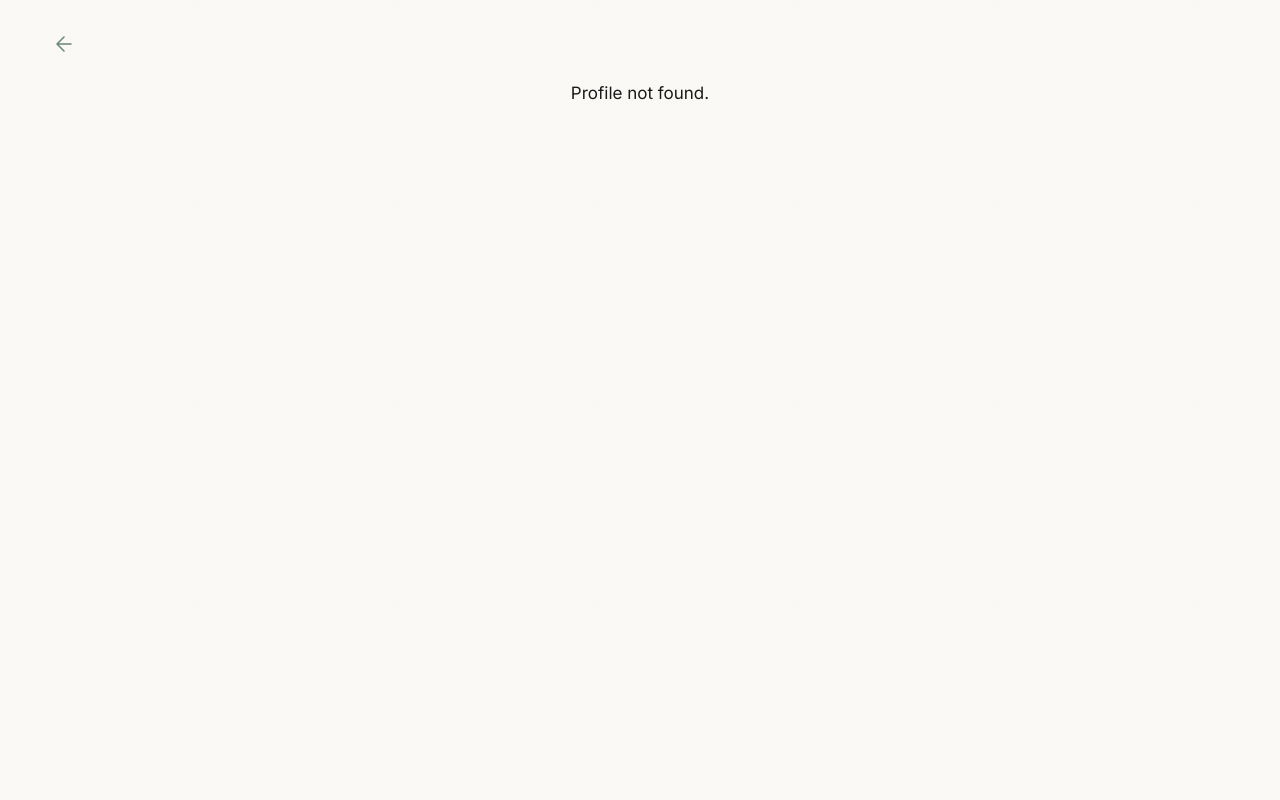
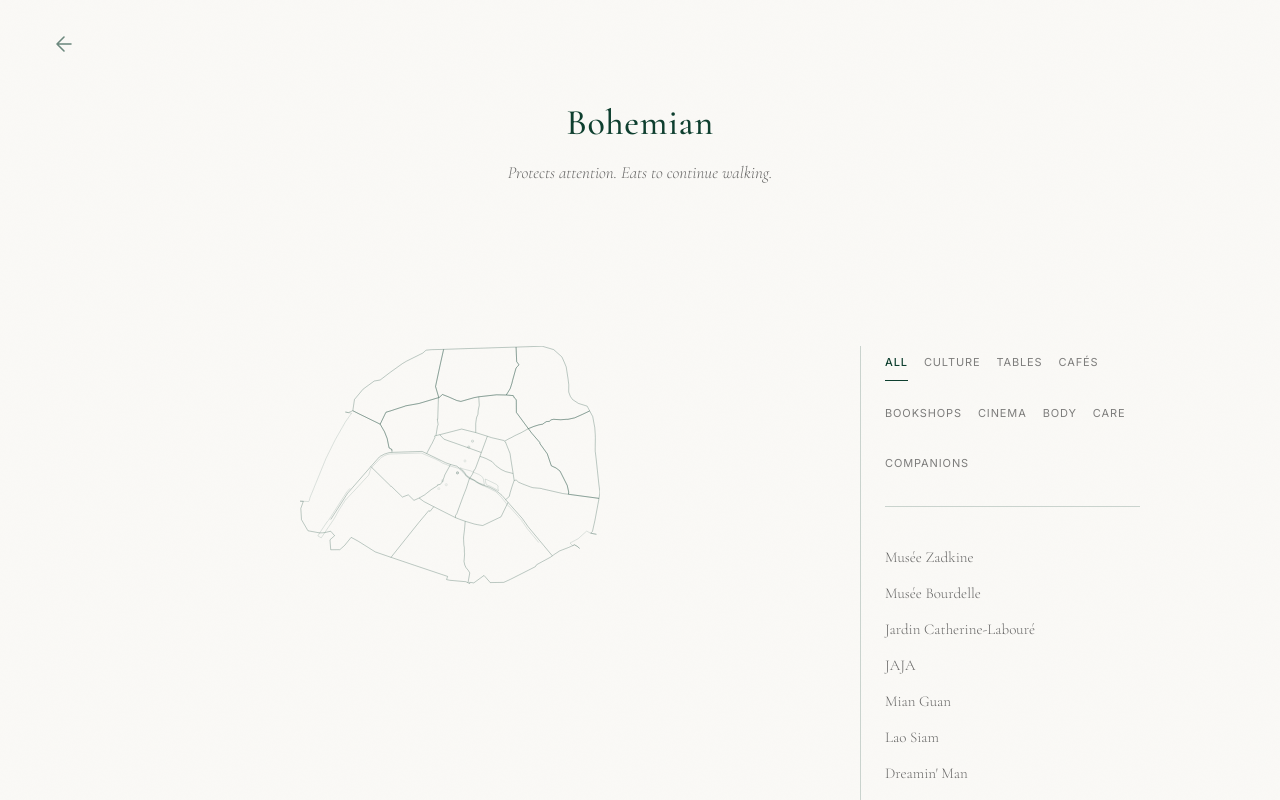
Before and after one commit to echofield/petitsouvenir, a React (Vite) app: page /souvenir/bohemian in a window 1280 px wide. Before the commit this address had no page. Shown: the top 800 px of the page. Built offline with nearby package versions, Linux system fonts and the light colour scheme.

Commit message:
Fix: BohemianProfileView route parameter issue - use fixed profileId instead of useParams

```diff
--- a/src/pages/souvenir/BohemianProfileView.tsx
+++ b/src/pages/souvenir/BohemianProfileView.tsx
@@ -5,7 +5,7 @@
  */
 
 import { useState, useMemo, useEffect, useRef } from 'react';
-import { useParams, useNavigate, useSearchParams } from 'react-router-dom';
+import { useNavigate, useSearchParams } from 'react-router-dom';
 import { BackButton } from '../../components/BackButton';
 import { MapSection, MapSectionPlace } from '../../components/souvenir/MapSection';
 import { BohemianPlaceDetailSheet } from '../../components/souvenir/BohemianPlaceDetailSheet';
@@ -18,7 +18,8 @@ import { isProfileUnlocked, STRIPE_PAYMENT_LINK, unlockProfile } from '../../uti
 import { hasProof } from '../../utils/souvenir-proof';
 
 export default function BohemianProfileView() {
-  const { profile: profileId } = useParams<{ profile: string }>();
+  // This is a fixed route /souvenir/bohemian, so profileId is always 'bohemian'
+  const profileId = 'bohemian';
   const navigate = useNavigate();
   const [searchParams, setSearchParams] = useSearchParams();
   const companionsRef = useRef<HTMLDivElement>(null);
@@ -27,22 +28,19 @@ export default function BohemianProfileView() {
   const [questSavedEvent, setQuestSavedEvent] = useState(0);
 
   const profileData = useMemo(() => {
-    if (profileId === 'bohemian') {
-      return getBohemianProfile();
-    }
-    return null;
-  }, [profileId]);
+    return getBohemianProfile();
+  }, []);
 
-  const unlocked = profileId ? isProfileUnlocked(profileId as 'bohemian' | 'family' | 'night') : false;
+  const unlocked = isProfileUnlocked(profileId as 'bohemian' | 'family' | 'night');
 
   // Handle unlock query param (for testing / Stripe redirect)
   useEffect(() => {
-    if (profileId && searchParams.get('unlock') === 'true') {
+    if (searchParams.get('unlock') === 'true') {
       unlockProfile(profileId as 'bohemian' | 'family' | 'night');
       setSearchParams({});
       window.location.reload();
     }
-  }, [profileId, searchParams, setSearchParams]);
+  }, [searchParams, setSearchParams]);
 
   // Handle quest save events
   useEffect(() => {
@@ -102,7 +100,7 @@ export default function BohemianProfileView() {
     setSelectedPlace(null);
   };
 
-  if (!profileData || profileId !== 'bohemian') {
+  if (!profileData) {
     return (
       <>
         <BackButton onBack={() => navigate('/souvenir')} label="Back" />
@@ -367,7 +365,7 @@ export default function BohemianProfileView() {
       )}
 
       {/* Quests Section */}
-      {showQuests && profileData.quests.length > 0 && profileId && (
+      {showQuests && profileData.quests.length > 0 && (
         <QuestsSection
           quests={profileData.quests}
           archetypeId={profileId}
```
